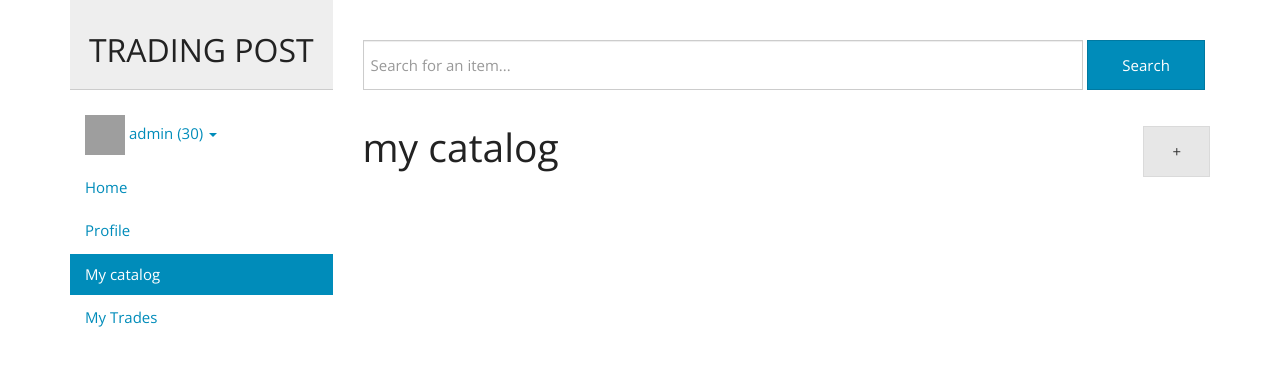
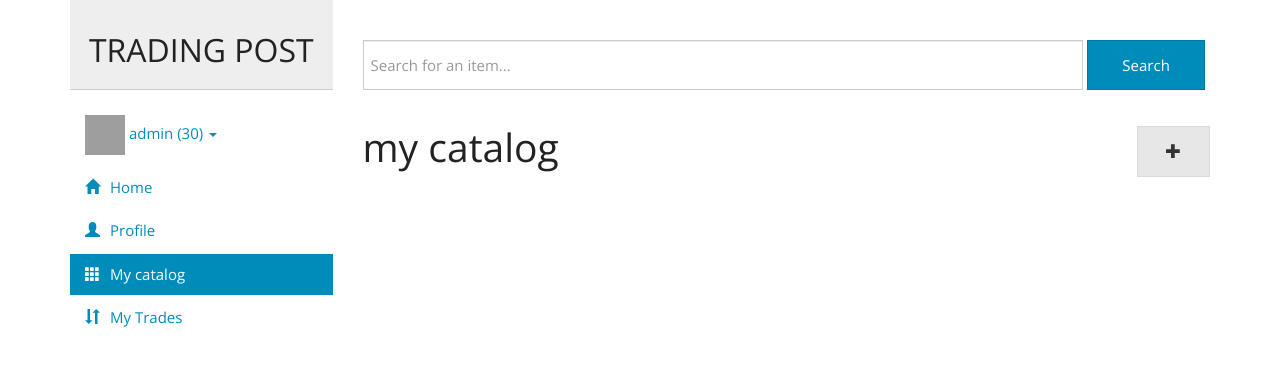
Before and after one commit to arthuralee/cmu-437-finalproject, a Django app: page /manage in a window 1280 px wide. Shown: the top 366 px of the page. Run offline with Django 3.2, Linux system fonts and the light colour scheme; a user stored in the database is signed in; data comes from the database, SQL or seed files in the repository; parts of the project's set-up code (start-up, migrations or seed data) failed here and were passed over; some libraries are stand-ins or nearby versions; grey boxes are pictures that could not be loaded.

Commit message:
Added icons to sidebar

```diff
--- a/trade/static/general.css
+++ b/trade/static/general.css
@@ -43,6 +43,9 @@
 #search button {
   width: 14%;
   height: 50px;
+}
+#sidebar .glyphicon {
+  margin-right: 10px;
 }
 
 
--- a/trade/templates/base.html
+++ b/trade/templates/base.html
@@ -36,19 +36,19 @@
             <a class="dropdown-toggle" data-toggle="dropdown" href="#"><img src="/image/user/{{user.username}}" width="40" height="40" /> {{user.username}} (30) <span class="caret"></span></a>
 
             <ul class="dropdown-menu">
-              <li><a href="/logout">Logout</a></li>
+              <li><a href="/logout"><span class="glyphicon glyphicon-log-out"></span>Logout</a></li>
             </ul>
           </li>
           {% endif %}
 
-          <li{%if nav.home%} class="active"{%endif%}><a href="/">Home</a></li>
+          <li{%if nav.home%} class="active"{%endif%}><a href="/"><span class="glyphicon glyphicon-home"></span>Home</a></li>
           {% if user.is_authenticated %}
-            <li{%if nav.profile%} class="active"{%endif%}><a href="/user/{{user.username}}">Profile</a></li>
-            <li{%if nav.catalog%} class="active"{%endif%}><a href="/manage">My catalog</a></li>
-            <li{%if nav.trade%} class="active"{%endif%}><a href="/trade">My Trades</a></li>
+            <li{%if nav.profile%} class="active"{%endif%}><a href="/user/{{user.username}}"><span class="glyphicon glyphicon-user"></span>Profile</a></li>
+            <li{%if nav.catalog%} class="active"{%endif%}><a href="/manage"><span class="glyphicon glyphicon-th"></span>My catalog</a></li>
+            <li{%if nav.trade%} class="active"{%endif%}><a href="/trade"><span class="glyphicon glyphicon-sort"></span>My Trades</a></li>
           {% else %}
-            <li{%if nav.login%} class="active"{%endif%}><a href="/login">Login</a></li>
-            <li{%if nav.register%} class="active"{%endif%}><a href="/register">Register</a></li>
+            <li{%if nav.login%} class="active"{%endif%}><a href="/login"><span class="glyphicon glyphicon-log-in"></span>Login</a></li>
+            <li{%if nav.register%} class="active"{%endif%}><a href="/register"><span class="glyphicon glyphicon-edit"></span>Register</a></li>
           {% endif %}
         </ul>
       </div>
--- a/trade/templates/trade/manage.html
+++ b/trade/templates/trade/manage.html
@@ -10,7 +10,7 @@
 
 {% block content %}
 <div class="pull-right">
-  <button class="btn btn-default" data-toggle="modal" data-target="#addModal">+</button>
+  <button class="btn btn-default" data-toggle="modal" data-target="#addModal"><span class="glyphicon glyphicon-plus"></button>
 </div>
 <h1>my catalog</h1>
 
```
